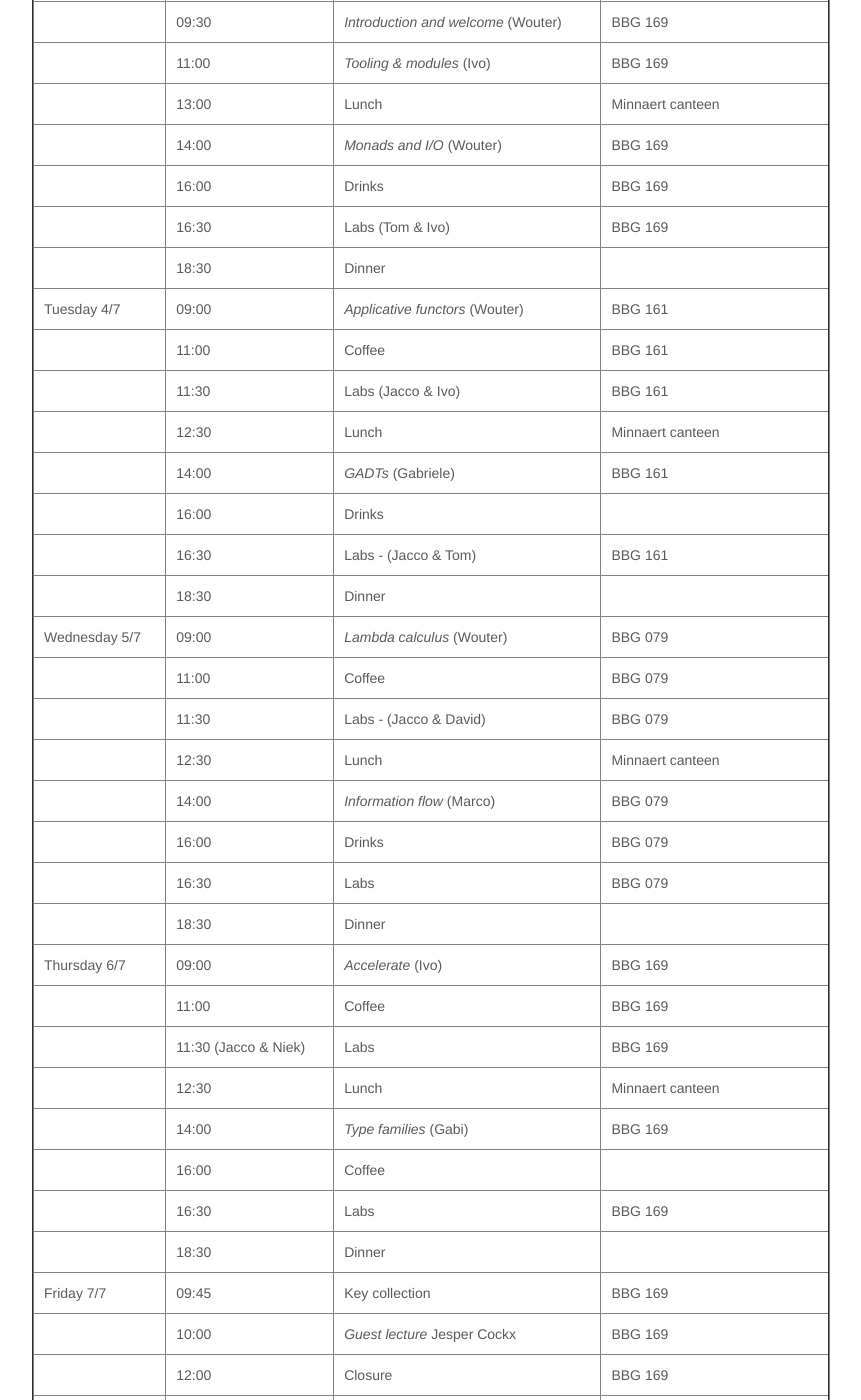
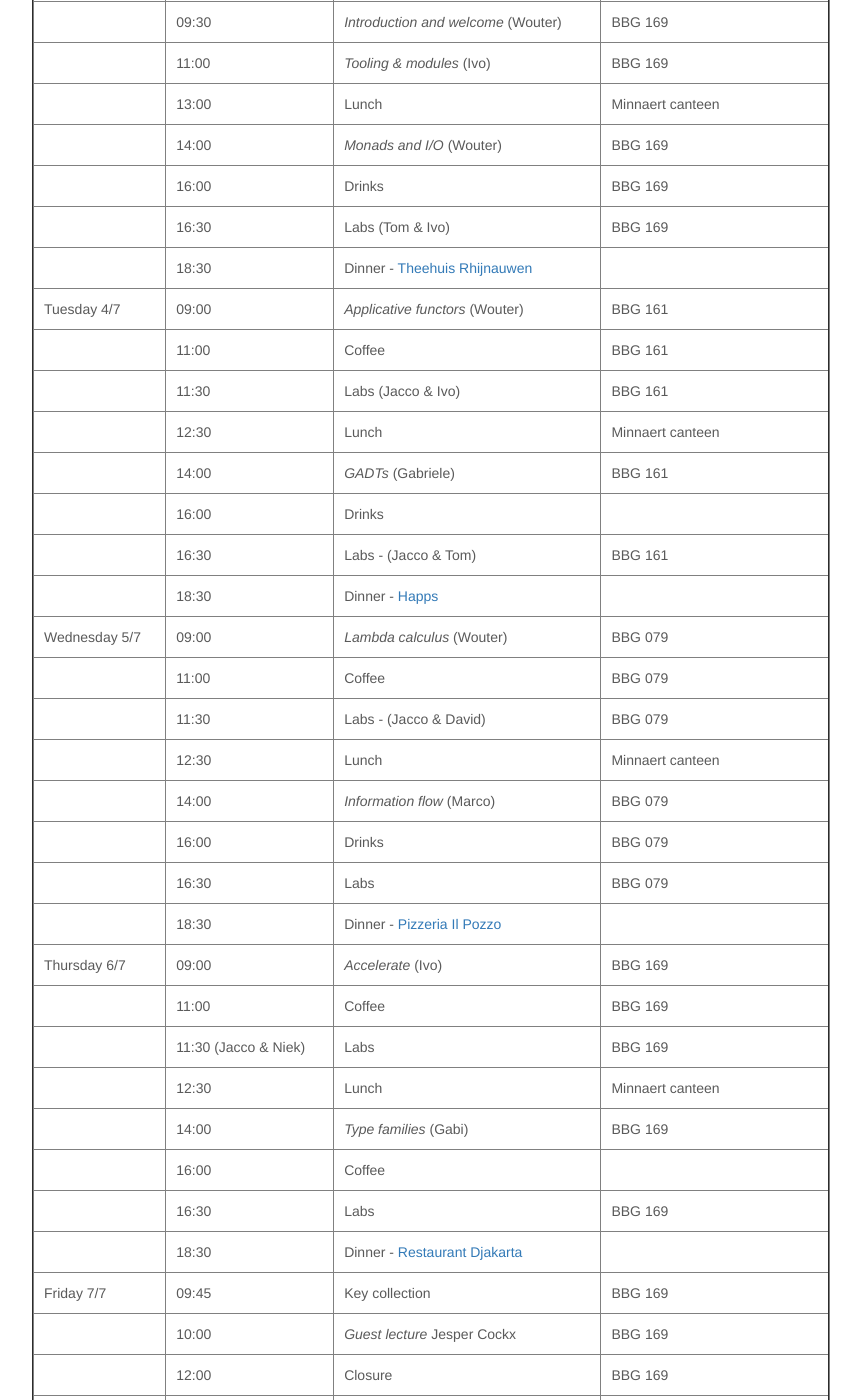
Before and after one commit to uu-afp/uu-afp.github.io, a Jekyll site: the page built from schedule.html, in a window 1280 px wide and 1400 px high, scrolled down 365 px. Shown: the whole window, without its empty margins (209-1070 px from the left). Built offline with Jekyll 4.4.1, drawn with Linux system fonts in a browser that asks for light colours; nearby versions of some CDN libraries.

Commit message:
Added dinners.

```diff
--- a/schedule.html
+++ b/schedule.html
@@ -90,7 +90,7 @@ The preliminary program for this year's summer school is now fixed.
     <tr>
       <td></td>
       <td>18:30</td>
-      <td>Dinner</td>
+      <td>Dinner - <a href="https://theehuisrhijnauwen.nl/">Theehuis Rhijnauwen</a></td>
       <td></td>
     </tr>
 
@@ -147,7 +147,7 @@ The preliminary program for this year's summer school is now fixed.
     <tr>
       <td></td>
       <td>18:30</td>
-      <td>Dinner</td>
+      <td>Dinner - <a href="https://www.happsutrecht.nl/">Happs</a></td>
       <td></td>
     </tr>
 
@@ -204,7 +204,7 @@ The preliminary program for this year's summer school is now fixed.
     <tr>
       <td></td>
       <td>18:30</td>
-      <td>Dinner</td>
+      <td>Dinner - <a href="https://www.ilpozzo.nl/">Pizzeria Il Pozzo</a></td>
       <td></td>
     </tr>
 
@@ -260,7 +260,7 @@ The preliminary program for this year's summer school is now fixed.
     <tr>
       <td></td>
       <td>18:30</td>
-      <td>Dinner</td>
+      <td>Dinner - <a href="https://djakarta.nl/">Restaurant Djakarta</a></td>
       <td></td>
     </tr>
 
```
